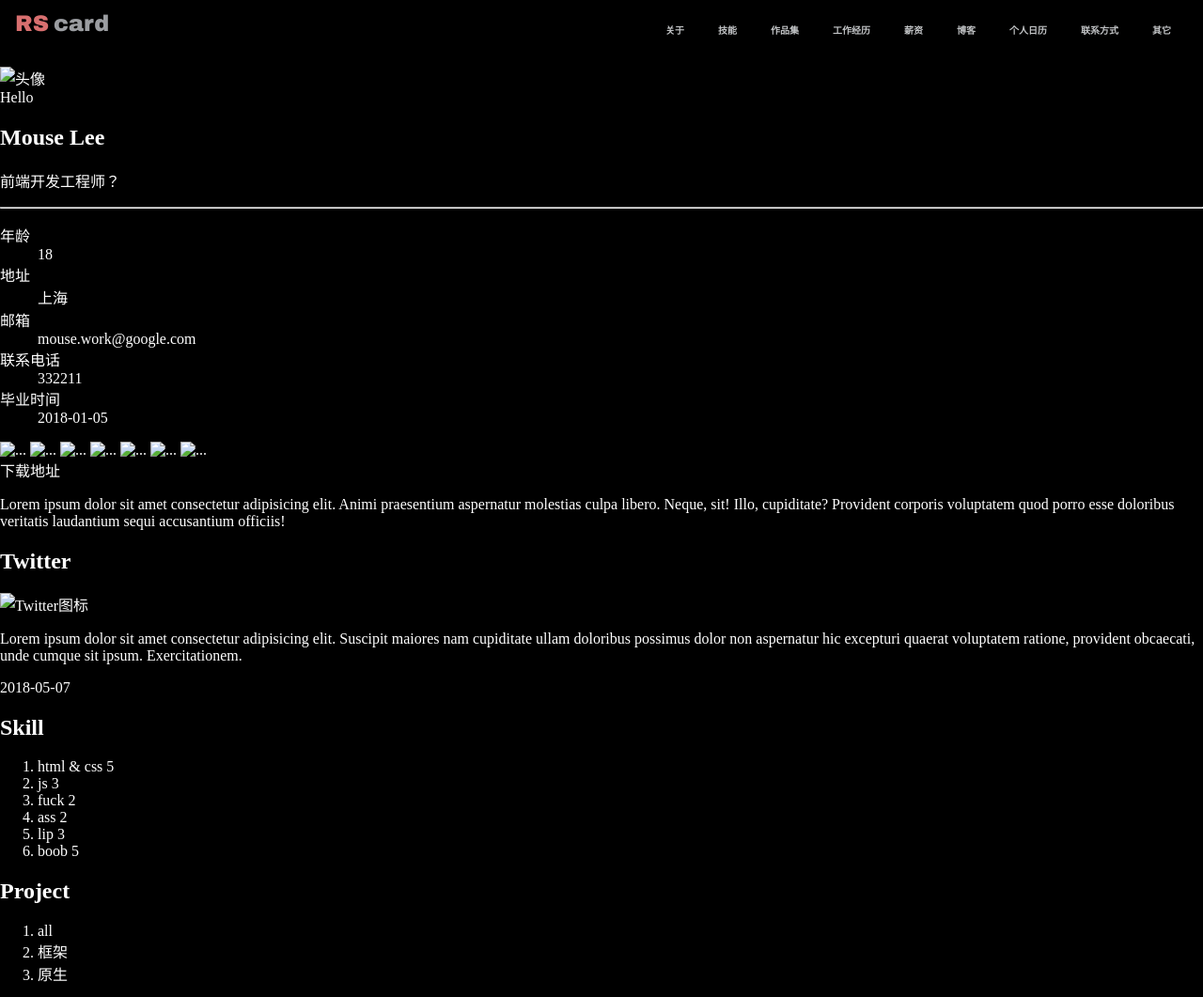
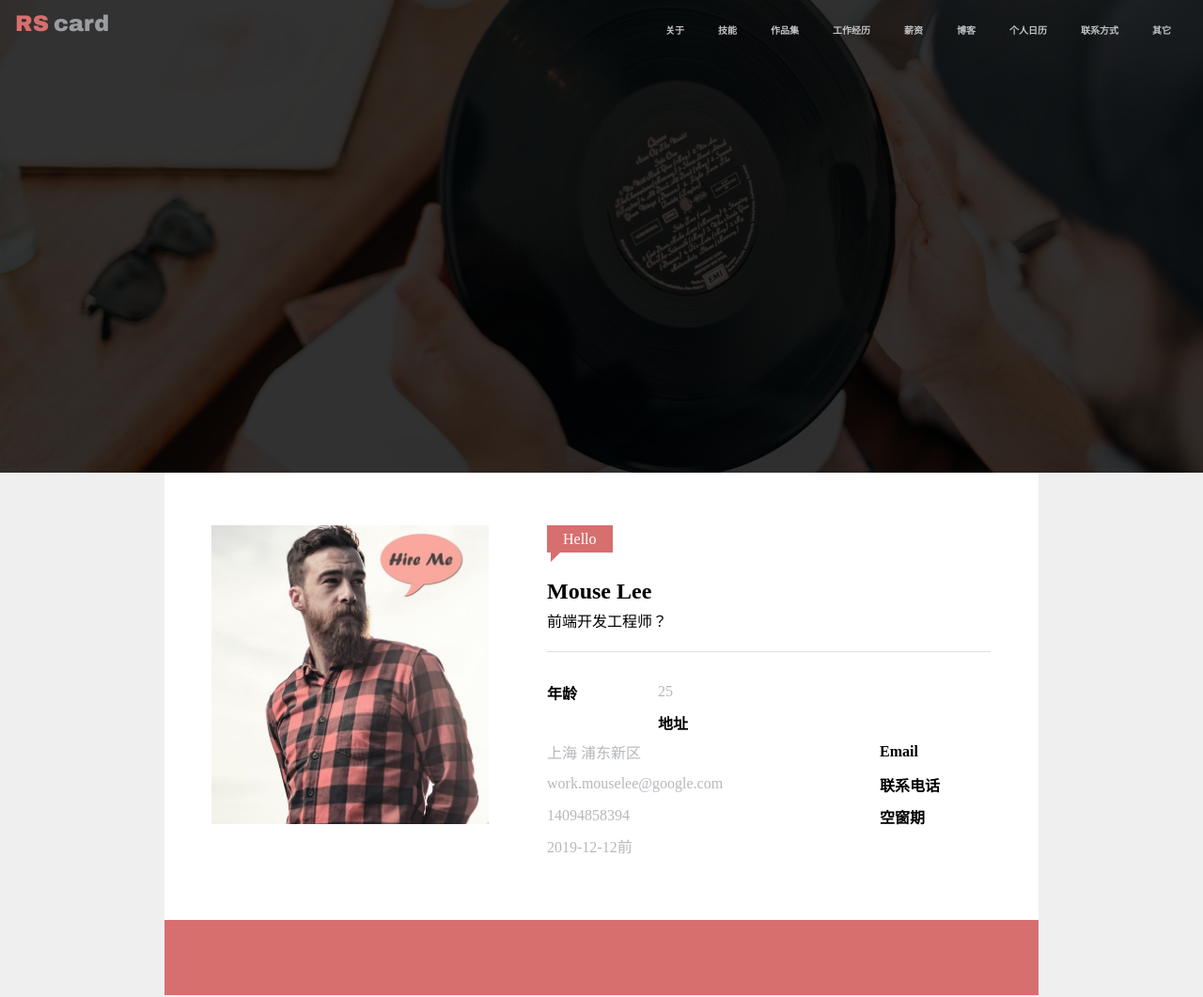
Before and after one commit to LeeMingX/jrg-train, a plain HTML site: page resume/index.html in a window 1280 px wide. Shown: the part 12-1073 px from the top of the page at 94% size. Drawn offline with Linux system fonts and the light colour scheme.

Commit message:
更新名片内容css

```diff
--- a/resume/a.css
+++ b/resume/a.css
@@ -1,12 +1,22 @@
 body {
-    background-color: black;
-    margin: 0;
-    color: white;
+    background-color: #EFEFEF;
+    color: black;
 }
 
 a {
     color: inherit;
     text-decoration: none;
+}
+
+* {
+    margin: 0;
+    padding: 0;
+}
+
+hr {
+    height: 0;
+    border: none;
+    border-top: 1px solid #DEDEDE;
 }
 
 .clearfix::after {
@@ -16,28 +26,34 @@ a {
 }
 
 .topNavBar {
-    margin: 16px;
+    margin: 16px 0 16px 0;
+    position: fixed;
+    width: 100%;
 }
 
-.topNavBar>nav {
+.topNavBar .topNavBar-inner {
+    padding: 0 16px 0 16px;
+}
+
+.topNavBar nav {
     float: right;
     padding-top: 17px;
     padding-bottom: 2px;
 }
 
-.topNavBar>nav>ul {
+.topNavBar nav>ul {
     list-style: none;
     margin: 0;
     padding: 0;
 }
 
-.topNavBar>nav>ul>li {
+.topNavBar nav>ul>li {
     float: left;
     margin-left: 18px;
     margin-right: 18px;
 }
 
-.topNavBar>nav>ul>li>a {
+.topNavBar nav>ul>li>a {
     color: #c2c4c6;
     font-size: 10px;
     font-weight: bold;
@@ -47,7 +63,7 @@ a {
     padding-bottom: 11px;
 }
 
-.topNavBar>nav>ul>li>a:hover {
+.topNavBar nav>ul>li>a:hover {
     border-bottom: 3px #d86f6f solid;
 }
 
@@ -67,3 +83,111 @@ a {
 .topNavBar .logo .card {
     color: #9b9da1;
 }
+
+.banner {
+    background-image: url(./img/background.jpg);
+    height: 515px;
+    background-position: center center;
+    background-size: cover;
+}
+
+.banner .mask {
+    background-color: rgb(0, 0, 0, 0.8);
+    height: 515px;
+}
+
+.userCard {
+    /* border: 1px solid red; */
+    max-width: 930px;
+    margin-left: auto;
+    margin-right: auto;
+    background-color: white;
+}
+
+.userCard .userCard-info {
+    padding: 56px 50px;
+}
+
+.userCard .userCard-info .picture {
+    float: left;
+}
+
+.userCard .userCard-info .text {
+    float: left;
+    margin-left: 62px;
+    width: 472px;
+}
+
+.userCard .userCard-info .text .welcome {
+    background-color: #D76F6F;
+    display: inline-block;
+    color: white;
+    padding: 5px 17px;
+    line-height: 19px;
+    position: relative;
+    margin-bottom: 28px;
+}
+
+.userCard .userCard-info .text .welcome .triangle {
+    border: 10px solid;
+    border-top-width: 0;
+    border-bottom-color: transparent;
+    border-left-color: #D76F6F;
+    border-right-color: transparent;
+    left: 4px;
+    top: 100%;
+    position: absolute;
+}
+
+.userCard .userCard-info .text h2 {
+    margin-bottom: 5px;
+}
+
+.userCard .userCard-info .text p {
+    margin-bottom: 21px;
+}
+
+.userCard dl dt, .userCard dl dd {
+    float: left;
+    margin-bottom: 10px;
+}
+
+.userCard dl {
+    margin-top: 31px;
+}
+
+.userCard dl dt {
+    width: 25%;
+    font-weight: bold;
+}
+
+.userCard dl dd {
+    width: 75%;
+    line-height: 8px;
+    padding: 7px 0;
+    color: #B6B8BC;
+}
+
+.userCard .media {
+    background-color: #D86F6F;
+    text-align: center;
+}
+
+.userCard .media svg {
+    width: 20px;
+    height: 20px;
+    fill: white;
+    vertical-align: top;
+}
+
+.userCard .media a {
+    display: inline-block;
+    border-radius: 50%;
+    line-height: 20px;
+    padding: 10px;
+    margin: 20px 18px;
+}
+
+.userCard .media a:hover {
+    background-color: #C26464;
+}
--- a/resume/index.html
+++ b/resume/index.html
@@ -5,12 +5,22 @@
     <meta charset="UTF-8" />
     <meta name="viewport" content="width=device-width, initial-scale=1.0" />
     <meta http-equiv="X-UA-Compatible" content="ie=edge" />
-    <link rel="stylesheet" href="./a.css">
+    <link rel="stylesheet" href="./a.css" />
+    <style type="text/css">
+        .icon {
+            width: 1em;
+            height: 1em;
+            vertical-align: -0.15em;
+            fill: currentColor;
+            overflow: hidden;
+        }
+    </style>
     <title>mouselee的简历</title>
 </head>
 
 <body>
-    <div class="topNavBar clearfix">
+    <div class="topNavBar">
+        <div class="topNavBar-inner clearfix">
             <div class="logo">
                 <span class="rs">RS</span><span class="card">card</span>
             </div>
@@ -28,53 +38,77 @@
                 </ul>
             </nav>
         </div>
-    <div class="banner" style="background-image: url(#)"></div>
+    </div>
+    <div class="banner">
+        <div class="mask"></div>
+    </div>
     <main>
-        <div class="card">
+        <div class="userCard">
+            <div class="userCard-info  clearfix">
                 <div class="picture">
-                <img src="" alt="头像" />
+                    <img src="./img/avatar.jpg" style="width: 295px; height: 318px" alt="头像" />
                 </div>
                 <div class="text">
-                <div class="summary">
-                    <span class="welcome">Hello</span>
+                    <span class="welcome">Hello
+                        <span class="triangle"></span>
+                    </span>
                     <h2>Mouse Lee</h2>
                     <p>前端开发工程师？</p>
                     <hr />
                     <dl>
                         <dt>年龄</dt>
-                        <dd>18</dd>
+                        <dd>25</dd>
                         <dt>地址</dt>
-                        <dd>上海</dd>
-                        <dt>邮箱</dt>
-                        <dd>mouse.work@google.com</dd>
+                        <dd>上海 浦东新区</dd>
+                        <dt>Email</dt>
+                        <dd>work.mouselee@google.com</dd>
                         <dt>联系电话</dt>
-                        <dd>332211</dd>
-                        <dt>毕业时间</dt>
-                        <dd>2018-01-05</dd>
+                        <dd>14094858394</dd>
+                        <dt>空窗期</dt>
+                        <dd>2019-12-12前</dd>
                     </dl>
                 </div>
+            </div>
             <footer class="media">
-                    <a href="#"><img src="#" alt="..." /></a>
-                    <a href="#"><img src="#" alt="..." /></a>
-                    <a href="#"><img src="#" alt="..." /></a>
-                    <a href="#"><img src="#" alt="..." /></a>
-                    <a href="#"><img src="#" alt="..." /></a>
-                    <a href="#"><img src="#" alt="..." /></a>
-                    <a href="#"><img src="#" alt="..." /></a>
+                <a href="#">
+                    <svg class="icon" aria-hidden="true">
+                        <use xlink:href="#icon-github4"></use>
+                    </svg>
+                </a>
+                <a href="#">
+                    <svg class="icon" aria-hidden="true">
+                        <use xlink:href="#icon-weibo"></use>
+                    </svg>
+                </a>
+                <a href="#">
+                    <svg class="icon" aria-hidden="true">
+                        <use xlink:href="#icon-iconset0360"></use>
+                    </svg>
+                </a>
+                <a href="#">
+                    <svg class="icon" aria-hidden="true">
+                        <use xlink:href="#icon-tuitetwitter44"></use>
+                    </svg>
+                </a>
             </footer>
         </div>
-        </div>
         <a href="# " class="button">下载地址</a>
-        <p>Lorem ipsum dolor sit amet consectetur adipisicing elit. Animi praesentium aspernatur molestias culpa libero.
-            Neque, sit! Illo, cupiditate? Provident corporis voluptatem quod porro esse doloribus veritatis laudantium
-            sequi accusantium officiis!</p>
+        <p>
+            Lorem ipsum dolor sit amet consectetur adipisicing elit. Animi
+            praesentium aspernatur molestias culpa libero. Neque, sit! Illo,
+            cupiditate? Provident corporis voluptatem quod porro esse doloribus
+            veritatis laudantium sequi accusantium officiis!
+        </p>
         <section>
             <div class="social">
                 <h2>Twitter</h2>
-                <img src="#" alt="Twitter图标">
-                <p>Lorem ipsum dolor sit amet consectetur adipisicing elit. Suscipit maiores nam cupiditate ullam
-                    doloribus possimus dolor non aspernatur hic excepturi quaerat voluptatem ratione, provident
-                    obcaecati, unde cumque sit ipsum. Exercitationem.</p>
+                <img src="#" alt="Twitter图标" />
+                <p>
+                    Lorem ipsum dolor sit amet consectetur adipisicing elit. Suscipit
+                    maiores nam cupiditate ullam doloribus possimus dolor non aspernatur
+                    hic excepturi quaerat voluptatem ratione, provident obcaecati, unde
+                    cumque sit ipsum. Exercitationem.
+                </p>
                 <p>2018-05-07</p>
             </div>
         </section>
@@ -95,7 +129,7 @@
                 <ol>
                     <li><a href="#">all</a></li>
                     <li><a href="#">框架</a></li>
-                    <li><a href="#">原生</a> </li>
+                    <li><a href="#">原生</a></li>
                 </ol>
             </nav>
             <div class="jobs">
@@ -105,6 +139,7 @@
             </div>
         </section>
     </main>
+    <script src="//at.alicdn.com/t/font_1079454_bh1ezk4jbn5.js"></script>
 </body>
 
 </html>
```
Also changed, not shown: resume/img/avatar.jpg (added), resume/img/background.jpg (added). Lines whose indentation alone changed are shown as unchanged.
